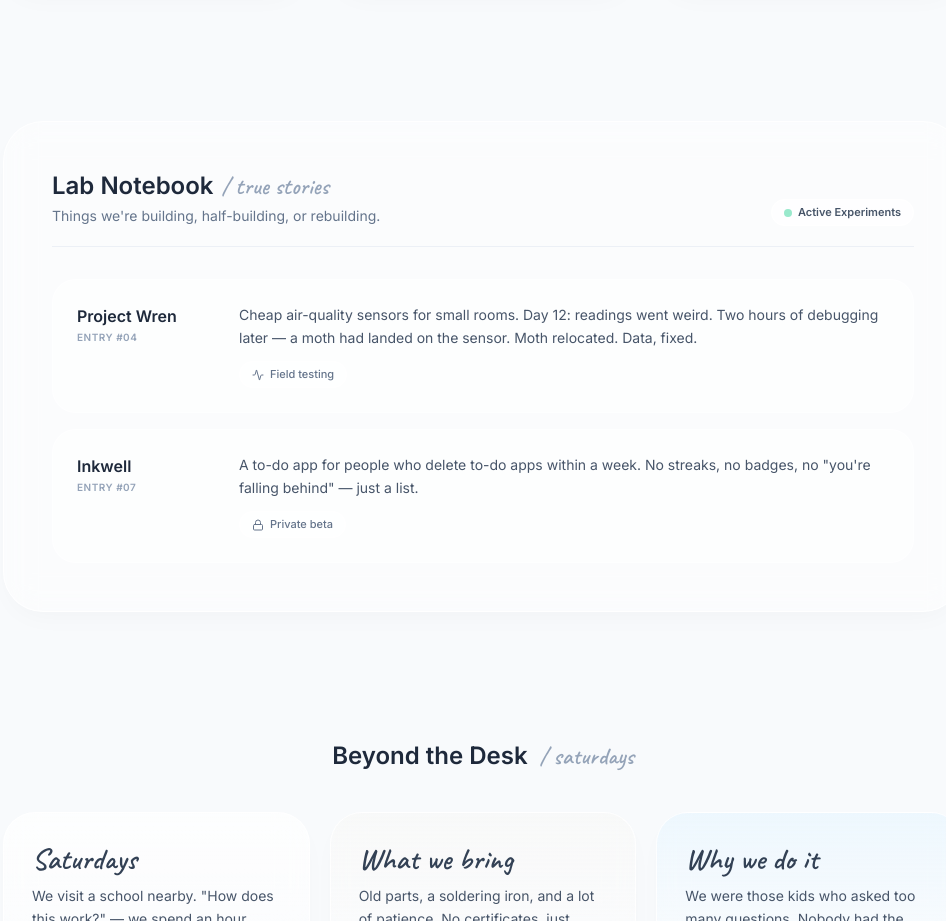
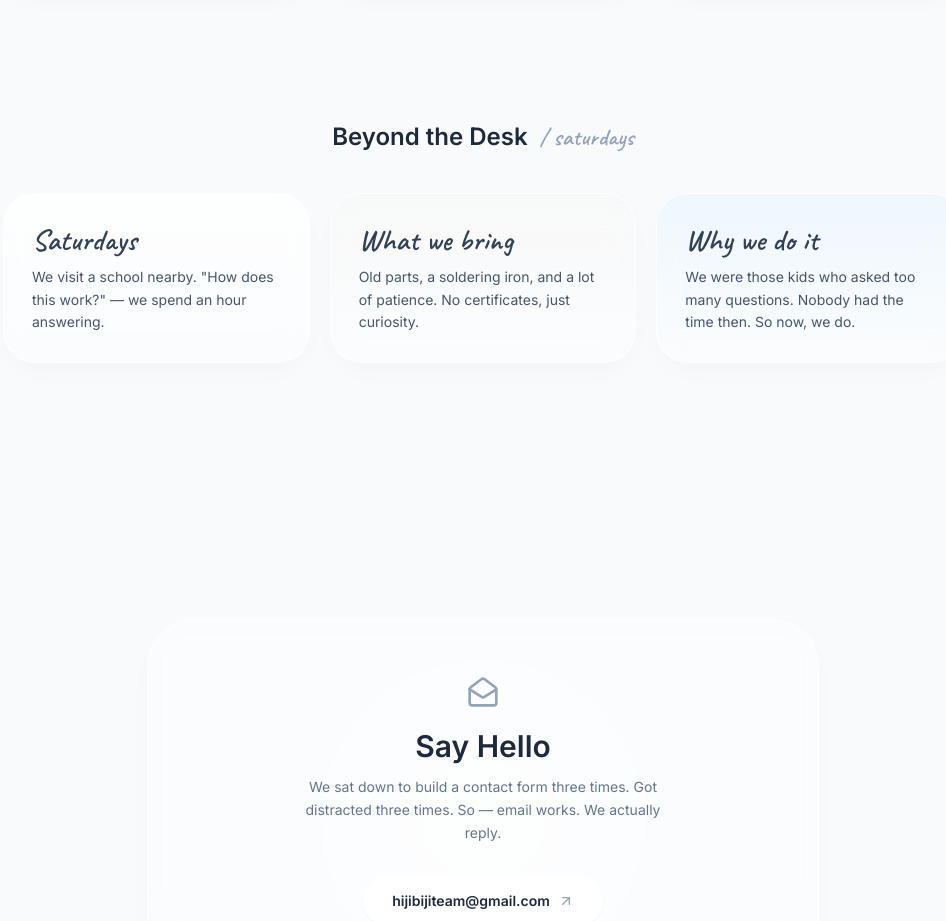
Before and after one commit to hijibijiteam/hijibijiteam.github.io, a plain HTML site: page index.html in a window 1280 px wide. Shown: the part 1600-2521 px from the top of the page, without its empty margins (157-1103 px from the left). Drawn offline with nearby package versions, Linux system fonts and the light colour scheme.

Commit message:
Update index.html

```diff
--- a/index.html
+++ b/index.html
@@ -276,7 +276,7 @@
         </section>
 
         <!-- LAB NOTEBOOK SECTION -->
-        <section id="lab" class="scroll-mt-28 reveal">
+        <!-- <section id="lab" class="scroll-mt-28 reveal">
             <div class="glass-card rounded-5xl p-6 sm:p-12">
                 <header class="flex flex-col md:flex-row justify-between items-start md:items-end mb-8 gap-4 border-b border-slate-200/60 pb-5">
                     <div>
@@ -324,7 +324,7 @@
                     </article>
                 </div>
             </div>
-        </section>
+        </section> -->
 
         <!-- IMPACT SECTION -->
         <section id="impact" class="scroll-mt-28 reveal">
```
